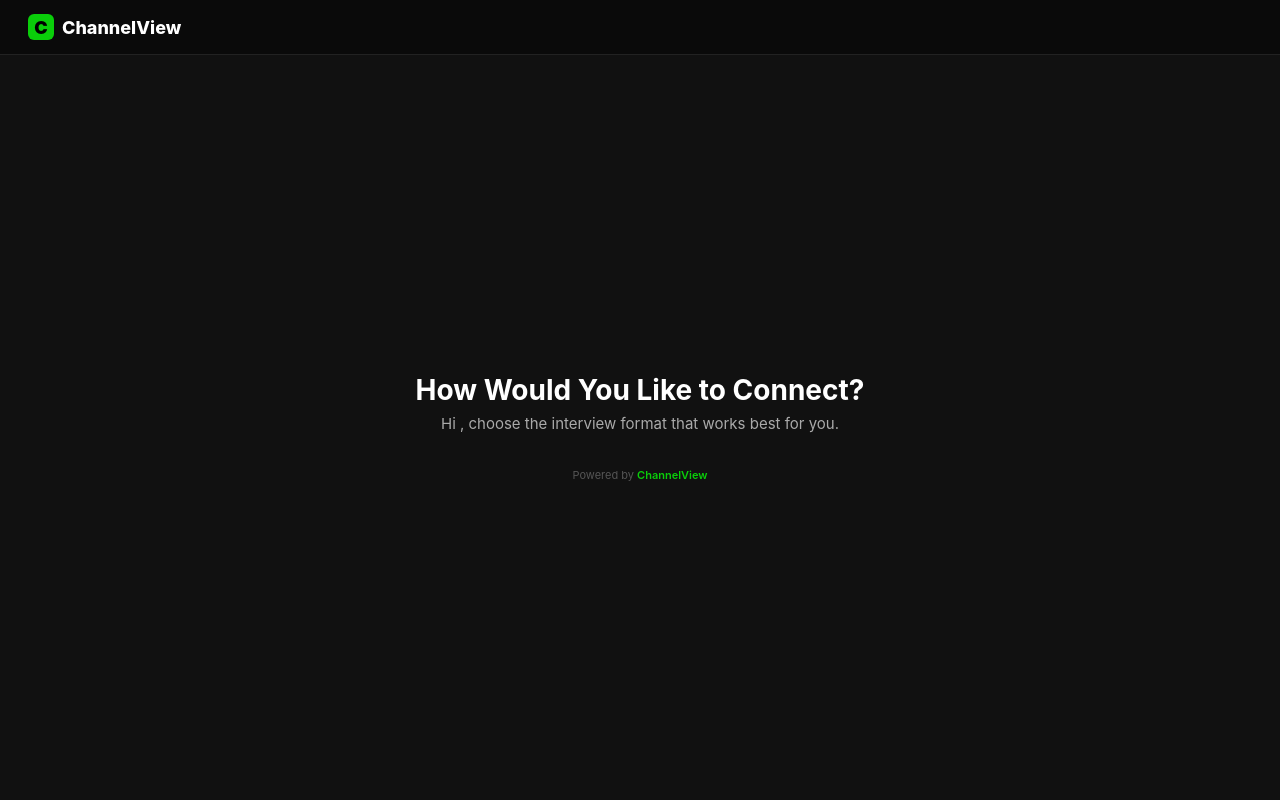
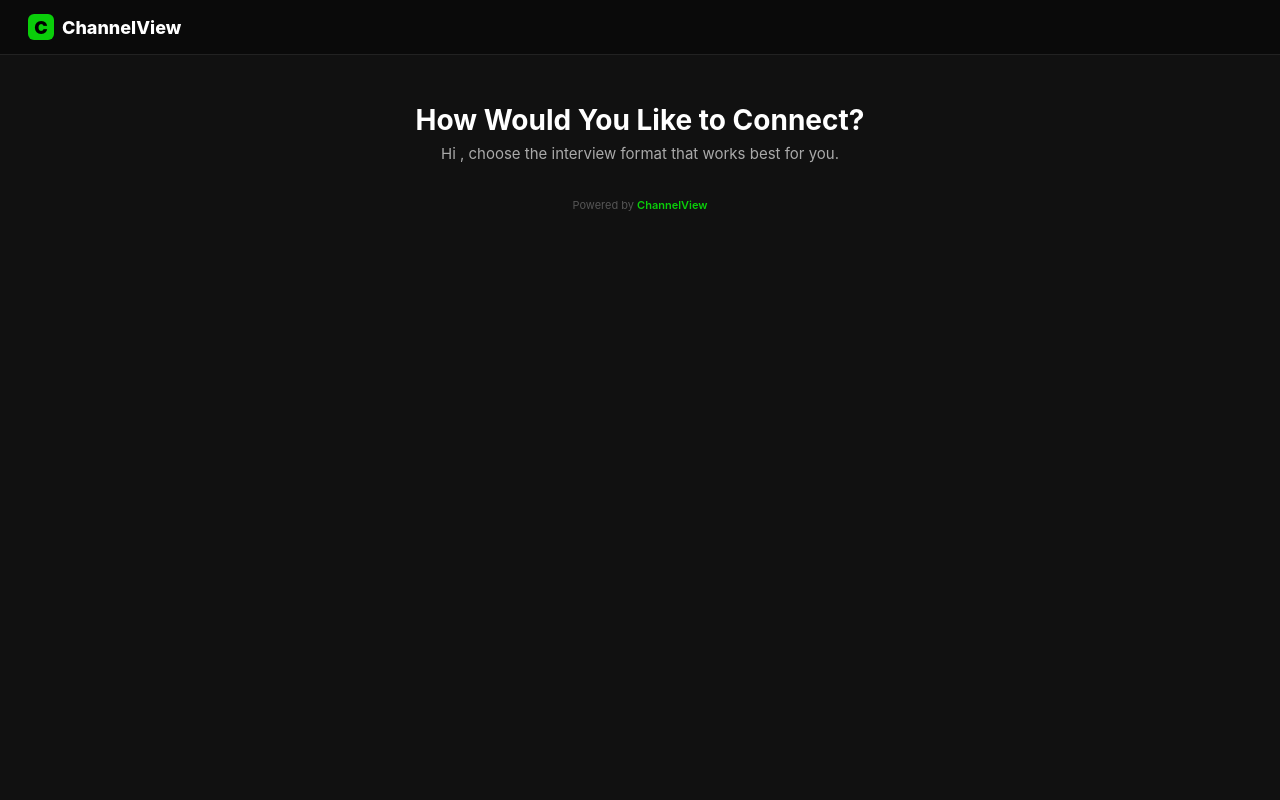
Before and after one commit to ChannelOS/channelview, a Flask app: template templates/candidate_format_choice.html in a window 1280 px wide. Run offline with Flask 3, Linux system fonts and the light colour scheme; the template is opened without the code that fills it, so the values that code supplies are empty; some libraries are stand-ins or nearby versions.

Commit message:
Fix format choice page scroll — use flex-start so 5 cards scroll naturally

```diff
--- a/templates/candidate_format_choice.html
+++ b/templates/candidate_format_choice.html
@@ -10,7 +10,7 @@
 .header{padding:14px 28px;display:flex;align-items:center;gap:14px;border-bottom:1px solid #222;background:#0a0a0a}
 .header-logo{font-size:18px;font-weight:800;display:flex;align-items:center;gap:8px}
 .header-logo span{display:inline-flex;align-items:center;justify-content:center;width:26px;height:26px;background:var(--brand);color:#000;border-radius:6px;font-weight:900}
-.main{flex:1;display:flex;align-items:center;justify-content:center;padding:24px}
+.main{flex:1;display:flex;align-items:flex-start;justify-content:center;padding:48px 24px}
 .container{max-width:640px;width:100%}
 h1{font-size:28px;text-align:center;margin-bottom:6px}
 .subtitle{color:#aaa;font-size:15px;text-align:center;margin-bottom:32px;line-height:1.5}
```
